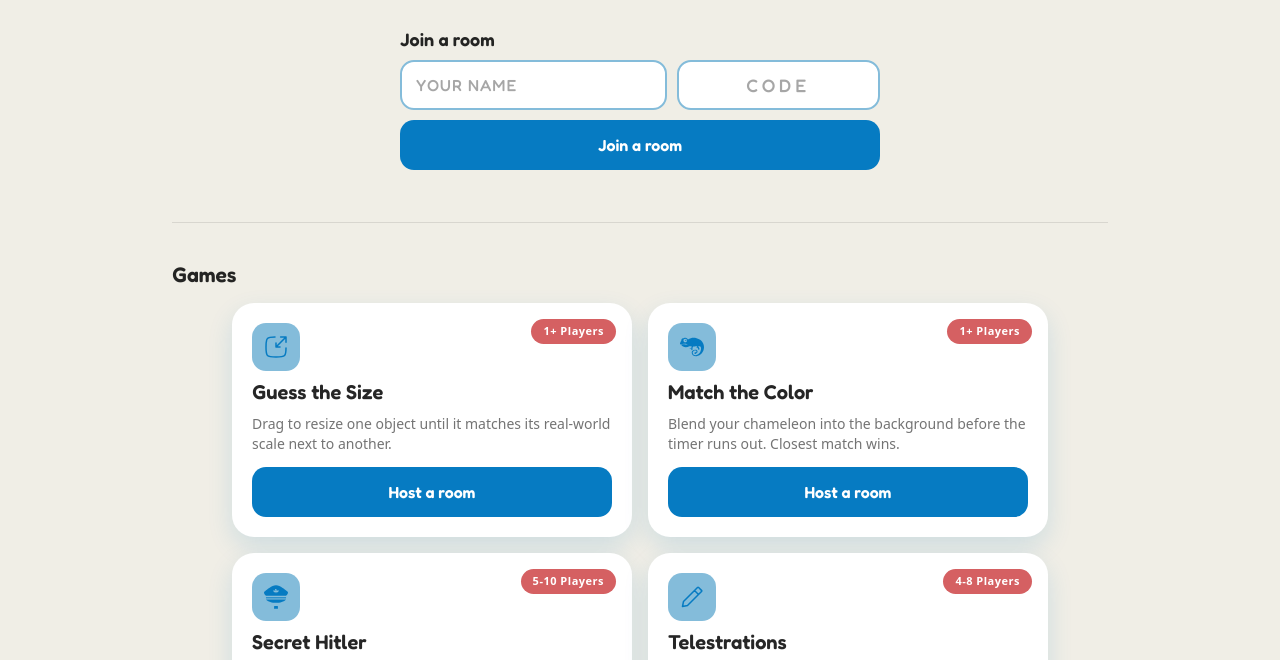
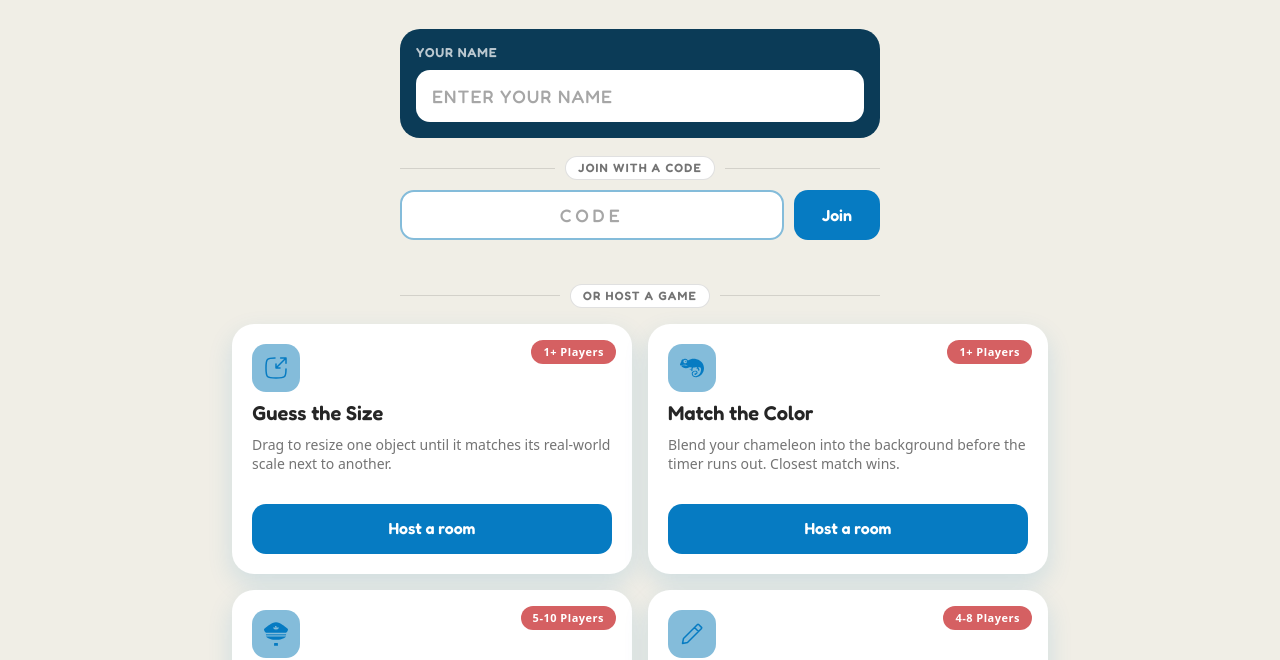
Before and after one commit to kwokeric/party-games, a website with bundled scripts: page public/index.html in a window 1280 px wide. Shown: the part 168-828 px from the top of the page. Built offline with nearby package versions, Linux system fonts and the light colour scheme.

Commit message:
[chore] Update homepage layout

```diff
--- a/public/home.css
+++ b/public/home.css
@@ -41,14 +41,6 @@ a:hover {
   box-sizing: border-box;
 }
 
-.join-section h2 {
-  margin: 0;
-  font-family: "Fredoka", system-ui, sans-serif;
-  font-size: 18px;
-  font-weight: 600;
-  color: var(--ink);
-}
-
 .join-row {
   display: flex;
   gap: 10px;
@@ -68,14 +60,42 @@ a:hover {
   color: rgba(0, 0, 0, 0.35);
 }
 
+/* The name gets its own dark card, the only one on the page, so it reads
+   as the first thing to fill in whether you join or host — not as part of
+   the join form. */
+.name-card {
+  background: #0b3b57;
+  border-radius: 20px;
+  padding: 16px;
+  display: flex;
+  flex-direction: column;
+  gap: 10px;
+  margin-bottom: 8px;
+}
+
+.name-card-label {
+  font-family: "Fredoka", system-ui, sans-serif;
+  font-size: 13px;
+  font-weight: 600;
+  letter-spacing: 0.06em;
+  text-transform: uppercase;
+  color: rgba(255, 255, 255, 0.72);
+}
+
 #join-name {
-  flex: 1.2;
-  min-width: 0;
+  width: 100%;
+  height: 52px;
   padding: 0 14px;
+  border-color: transparent;
   font-family: "Fredoka", system-ui, sans-serif;
-  font-size: 16px;
+  font-size: 18px;
   letter-spacing: 1px;
   text-transform: uppercase;
+}
+
+#join-name:focus {
+  outline: none;
+  border-color: var(--light-blue);
 }
 
 #join-code {
@@ -105,16 +125,40 @@ a:hover {
 }
 
 .join-btn {
-  width: 100%;
+  flex-shrink: 0;
+  padding: 0 28px;
   background: var(--blue);
   color: #ffffff;
 }
 
-.section-divider {
-  margin: 8px 0 40px 0;
+/* "Join with a code" and "Or host a game" share this pill-on-a-line style
+   so they read as the two equal options that follow the name. */
+.option-heading {
+  margin: 0;
+  display: flex;
+  align-items: center;
+  gap: 10px;
+  font-family: "Fredoka", system-ui, sans-serif;
+  font-size: 12px;
+  font-weight: 600;
+  letter-spacing: 0.1em;
+  text-transform: uppercase;
+  color: var(--ink-soft);
+}
+
+.option-heading::before,
+.option-heading::after {
+  content: "";
+  flex: 1;
   height: 1px;
-  background: rgba(0, 0, 0, 0.1);
-  border: none;
+  background: rgba(0, 0, 0, 0.12);
+}
+
+.option-heading span {
+  padding: 4px 12px;
+  border-radius: 999px;
+  background: #ffffff;
+  border: 1px solid rgba(0, 0, 0, 0.12);
 }
 
 .games-section {
@@ -123,21 +167,23 @@ a:hover {
   gap: 16px;
 }
 
-.games-section h2 {
-  margin: 0;
-  font-family: "Fredoka", system-ui, sans-serif;
-  font-size: 21px;
-  font-weight: 600;
-  color: var(--ink);
+/* Same width as the join heading above it, so the pair lines up on
+   desktop too. */
+.games-section .option-heading {
+  width: 100%;
+  max-width: 480px;
+  margin: 0 auto;
 }
 
 /* auto-fill (not auto-fit) so a lone card takes one 400px-ish column
-   instead of stretching to fill the whole row — cards stay a consistent
-   size whether there's one game or a dozen. On narrow/mobile screens this
-   naturally collapses to a single vertically-scrolling column. */
+   instead of stretching to fill the whole row. At that width every
+   description fits in three lines, which .game-card p reserves; equal-
+   height rows (grid-auto-rows) keep the cards the same size even where a
+   narrow phone wraps one to a fourth line. Phones collapse to one column. */
 .game-grid {
   display: grid;
   grid-template-columns: repeat(auto-fill, minmax(320px, 400px));
+  grid-auto-rows: 1fr;
   justify-content: center;
   gap: 16px;
 }
@@ -185,15 +231,19 @@ a:hover {
   color: var(--ink);
 }
 
+/* Reserves three lines even for shorter descriptions. Never clamped — a
+   longer one just grows its row, and grid-auto-rows keeps the rest even. */
 .game-card p {
   margin: 0;
+  min-height: calc(3 * 1.4em);
   font-size: 14px;
   line-height: 1.4;
   color: var(--ink-soft);
 }
 
+/* Pinned to the bottom of the card so buttons line up across a row. */
 .host-btn {
-  margin-top: 4px;
+  margin-top: auto;
   width: 100%;
   background: var(--blue);
   color: #ffffff;
--- a/public/index.html
+++ b/public/index.html
@@ -26,16 +26,19 @@
         </div>
 
         <section class="join-section">
-          <h2>Join a room</h2>
-          <div class="join-row">
+          <div class="name-card">
+            <label class="name-card-label" for="join-name">Your name</label>
             <input
               id="join-name"
               class="home-input"
               type="text"
-              placeholder="Your name"
+              placeholder="Enter your name"
               autocomplete="off"
               maxlength="20"
             />
+          </div>
+          <h2 class="option-heading"><span>Join with a code</span></h2>
+          <div class="join-row">
             <input
               id="join-code"
               class="home-input"
@@ -44,16 +47,15 @@
               maxlength="4"
               autocomplete="off"
               autocapitalize="characters"
+              aria-label="Room code"
             />
+            <button id="join-btn" class="home-btn join-btn" type="button">Join</button>
           </div>
-          <button id="join-btn" class="home-btn join-btn" type="button">Join a room</button>
           <p id="join-error" class="error"></p>
         </section>
 
-        <hr class="section-divider" />
-
         <section class="games-section">
-          <h2>Games</h2>
+          <h2 class="option-heading"><span>Or host a game</span></h2>
           <div id="games" class="game-grid"></div>
         </section>
       </div>
```
